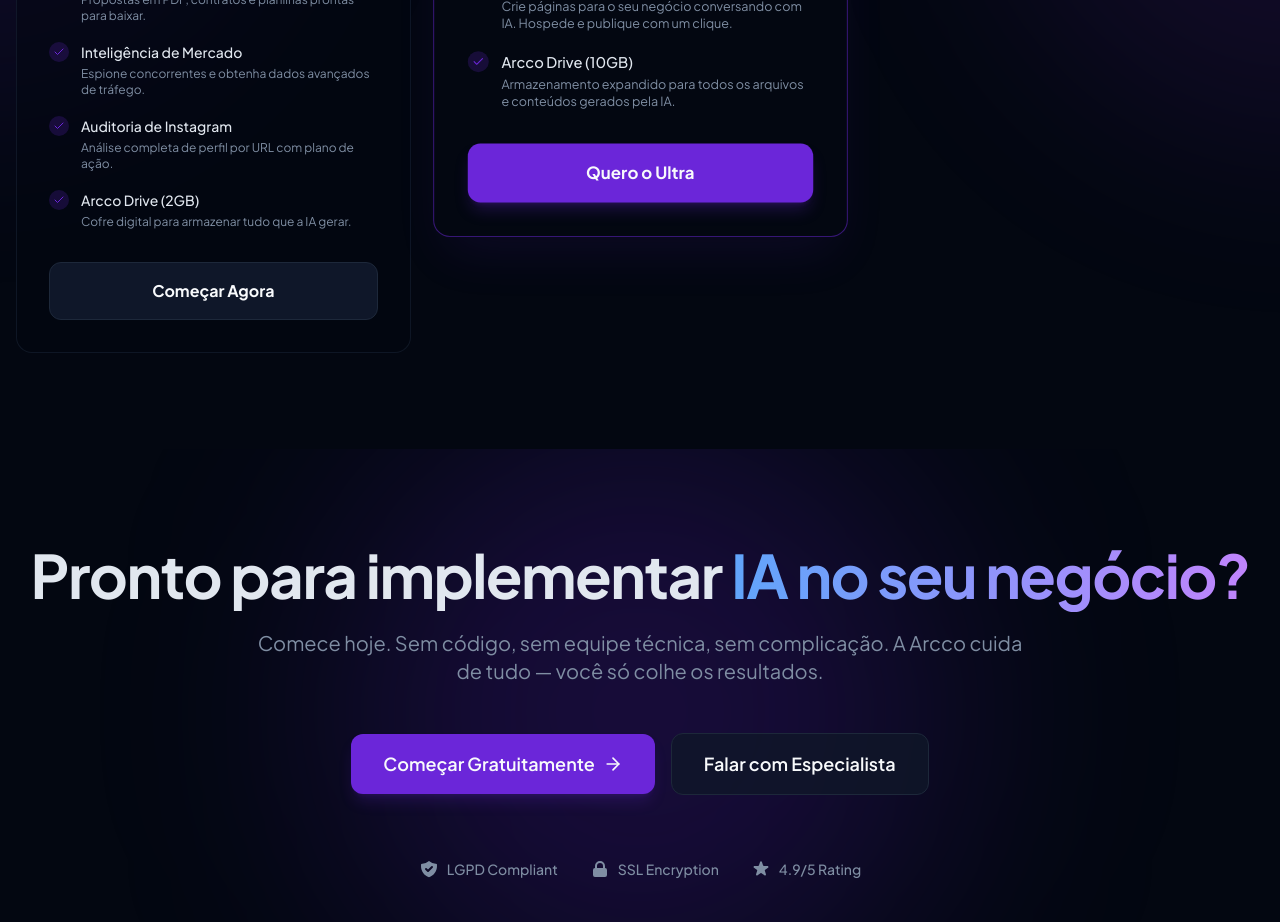
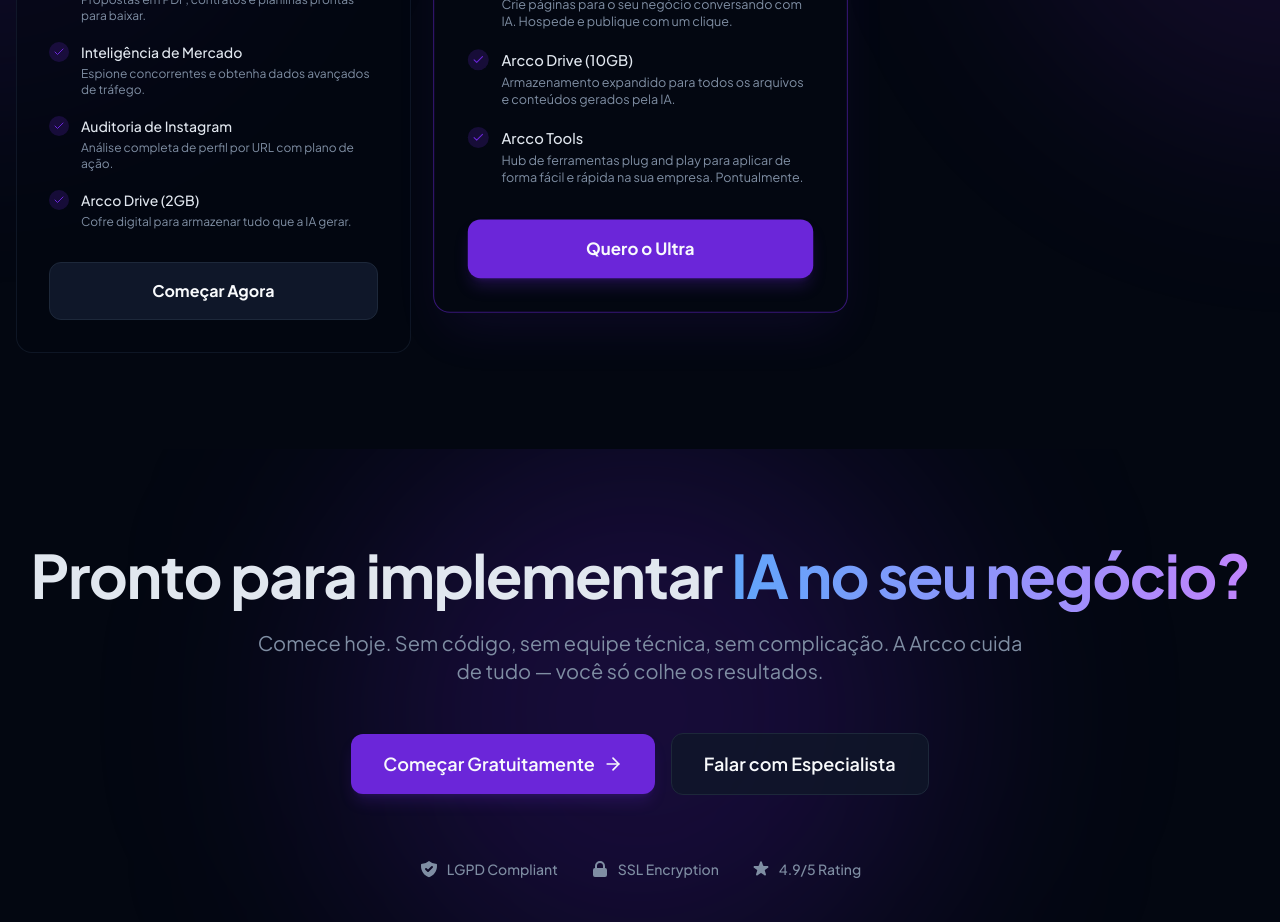
Before and after one commit to Nitianimelo/arcco-landing, a Next.js app: page / in a window 1280 px wide. Shown: the part 5240-6162 px from the top of the page. Built offline with nearby package versions, Linux system fonts and the light colour scheme.

Commit message:
feat(planos): adiciona Arcco Tools ao plano Ultra
https://claude.ai/code/session_01A6cz2XkJcUV7wdTr64nAkd

```diff
--- a/components/Planos.tsx
+++ b/components/Planos.tsx
@@ -58,6 +58,7 @@ const planos: Plano[] = [
       { icon: Bot, text: 'Ollivia — IA no WhatsApp', description: 'Atende o WhatsApp da sua empresa plug & play: SDR, suporte, vendas e tutor.', included: true },
       { icon: Globe, text: 'Arcco Builder', description: 'Crie páginas para o seu negócio conversando com IA. Hospede e publique com um clique.', included: true },
       { icon: HardDrive, text: 'Arcco Drive (10GB)', description: 'Armazenamento expandido para todos os arquivos e conteúdos gerados pela IA.', included: true },
+      { icon: Zap, text: 'Arcco Tools', description: 'Hub de ferramentas plug and play para aplicar de forma fácil e rápida na sua empresa. Pontualmente.', included: true },
     ],
   },
   {
```
